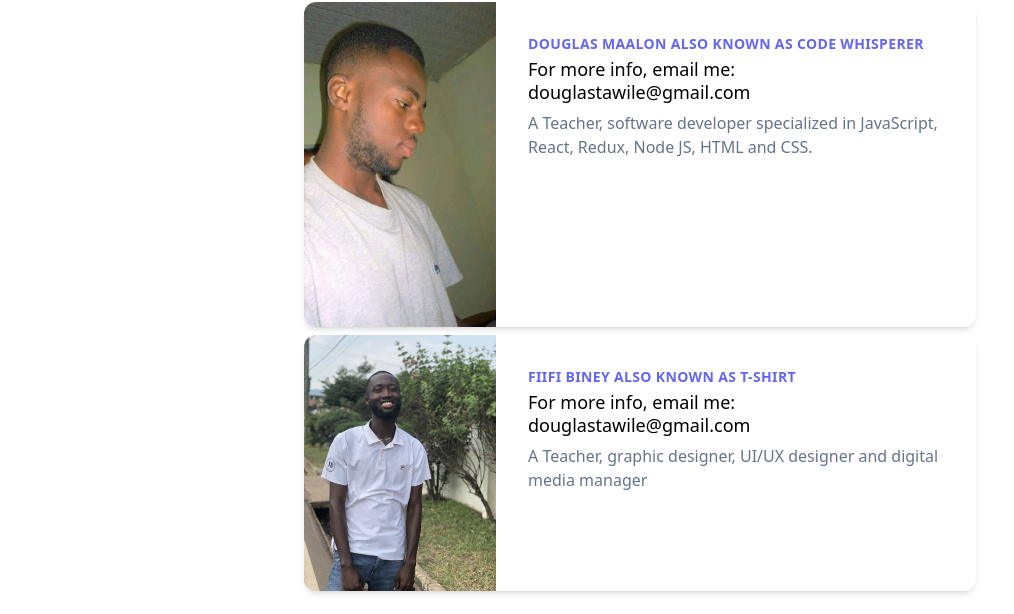
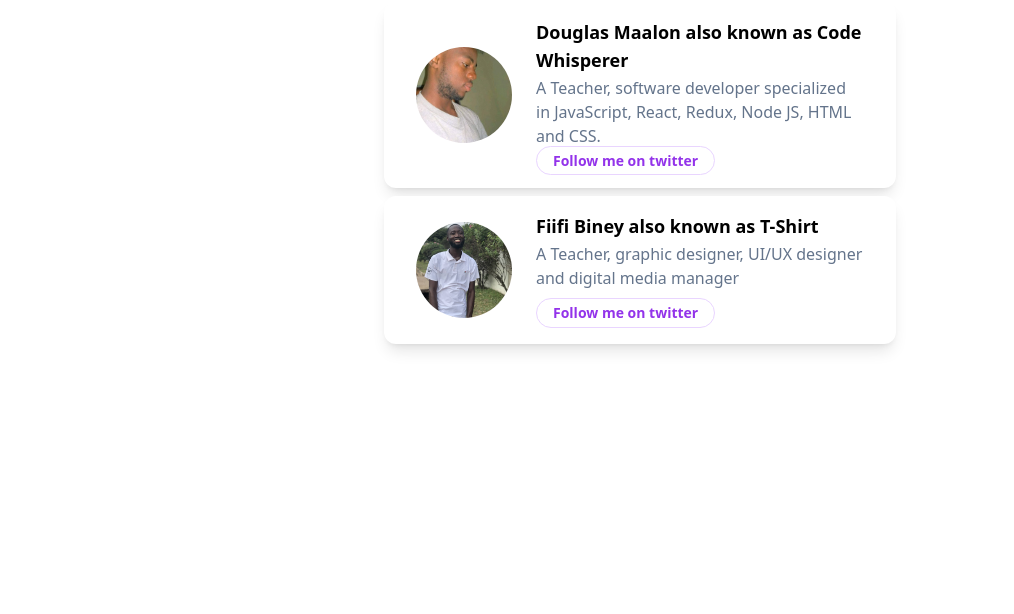
Before and after one commit to douglastawile/douglas-blog, a Gatsby site: page /about in a window 1280 px wide. Shown: the part 186-800 px from the top of the page, without its empty margins (0-1014 px from the left). Built offline with nearby package versions, Linux system fonts and the light colour scheme; Gatsby itself is replaced by a stand-in of ours.

Commit message:
System working

```diff
--- a/src/components/layout.js
+++ b/src/components/layout.js
@@ -3,9 +3,9 @@ import Header from "./header"
 
 const Layout = ({ pageTitle, children }) => {
   return (
-    <div className="dark:bg-slate-800 min-h-screen mx-auto">
+    <div className="dark:bg-slate-800 min-h-screen">
       <Header />
-      <main className="my-3 py-3 px-6 dark:bg-slate-800 dark:text-white">
+      <main className="my-3 py-3 px-6 dark:bg-slate-800 dark:text-white text-center">
         <h1 className="my-2 py-3 text-3xl font-semibold dark:text-slate-300">
           {pageTitle}
         </h1>
--- a/src/pages/about.js
+++ b/src/pages/about.js
@@ -1,4 +1,5 @@
 // Step 1: Import React
+import { Link } from "gatsby"
 import { StaticImage } from "gatsby-plugin-image"
 import * as React from "react"
 import Layout from "../components/layout"
@@ -7,57 +8,47 @@ import Layout from "../components/layout"
 const AboutPage = () => {
   return (
     <Layout pageTitle={"About Us"}>
-      <div className="max-w-md mx-auto bg-white rounded-xl shadow-md overflow-hidden md:max-w-2xl">
-        <div className="md:flex">
-          <div className="md:shrink-0">
+      <div className="my-2 py-8 px-8 max-w-lg mx-auto bg-white rounded-xl shadow-lg space-y-2 sm:py-4 sm:flex sm:items-center sm:space-y-0 sm:space-x-6">
         <StaticImage
-              className="h-48 w-full object-cover md:h-full md:w-48"
+          className="block mx-auto h-24 w-24 rounded-full sm:mx-0 sm:shrink-0"
           src="../images/code.jpg"
-              alt="Modern building architecture"
+          alt="Douglas"
         />
-          </div>
-          <div className="p-8">
-            <div className="uppercase tracking-wide text-sm text-indigo-500 font-semibold">
+        <div className="text-center space-y-2 sm:text-left">
+          <div className="space-y-0.5">
+            <p className="text-lg text-black font-semibold">
               Douglas Maalon also known as Code Whisperer
-            </div>
-            <a
-              href="#"
-              className="block mt-1 text-lg leading-tight font-medium text-black hover:underline"
-            >
-              For more info, email me: douglastawile@gmail.com
-            </a>
-            <p className="mt-2 text-slate-500">
+            </p>
+            <p className="text-slate-500 font-medium">
               A Teacher, software developer specialized in JavaScript, React,
               Redux, Node JS, HTML and CSS.
             </p>
           </div>
+          <Link className="px-4 py-1 text-sm text-purple-600 font-semibold rounded-full border border-purple-200 hover:text-white hover:bg-purple-600 hover:border-transparent focus:outline-none focus:ring-2 focus:ring-purple-600 focus:ring-offset-2">
+            Follow me on twitter
+          </Link>
         </div>
       </div>
 
-      <div className="max-w-md mx-auto my-2 bg-white rounded-xl shadow-md overflow-hidden md:max-w-2xl">
-        <div className="md:flex">
-          <div className="md:shrink-0">
+      <div className="my-2 py-8 px-8 max-w-lg mx-auto bg-white rounded-xl shadow-lg space-y-2 sm:py-4 sm:flex sm:items-center sm:space-y-0 sm:space-x-6">
         <StaticImage
-              className="h-48 w-full object-cover md:h-full md:w-48"
+          className="block mx-auto h-24 w-24 rounded-full sm:mx-0 sm:shrink-0"
           src="../images/ts.jpg"
-              alt="Modern building architecture"
+          alt="TS"
         />
-          </div>
-          <div className="p-8">
-            <div className="uppercase tracking-wide text-sm text-indigo-500 font-semibold">
+        <div className="text-center space-y-2 sm:text-left">
+          <div className="space-y-0.5">
+            <p className="text-lg text-black font-semibold">
               Fiifi Biney also known as T-Shirt
-            </div>
-            <a
-              href="#"
-              className="block mt-1 text-lg leading-tight font-medium text-black hover:underline"
-            >
-              For more info, email me: douglastawile@gmail.com
-            </a>
-            <p className="mt-2 text-slate-500">
+            </p>
+            <p className="text-slate-500 font-medium">
               A Teacher, graphic designer, UI/UX designer and digital media
               manager
             </p>
           </div>
+          <button className="px-4 py-1 text-sm text-purple-600 font-semibold rounded-full border border-purple-200 hover:text-white hover:bg-purple-600 hover:border-transparent focus:outline-none focus:ring-2 focus:ring-purple-600 focus:ring-offset-2">
+            Follow me on twitter
+          </button>
         </div>
       </div>
     </Layout>
```
Lines whose indentation alone changed are shown as unchanged.
